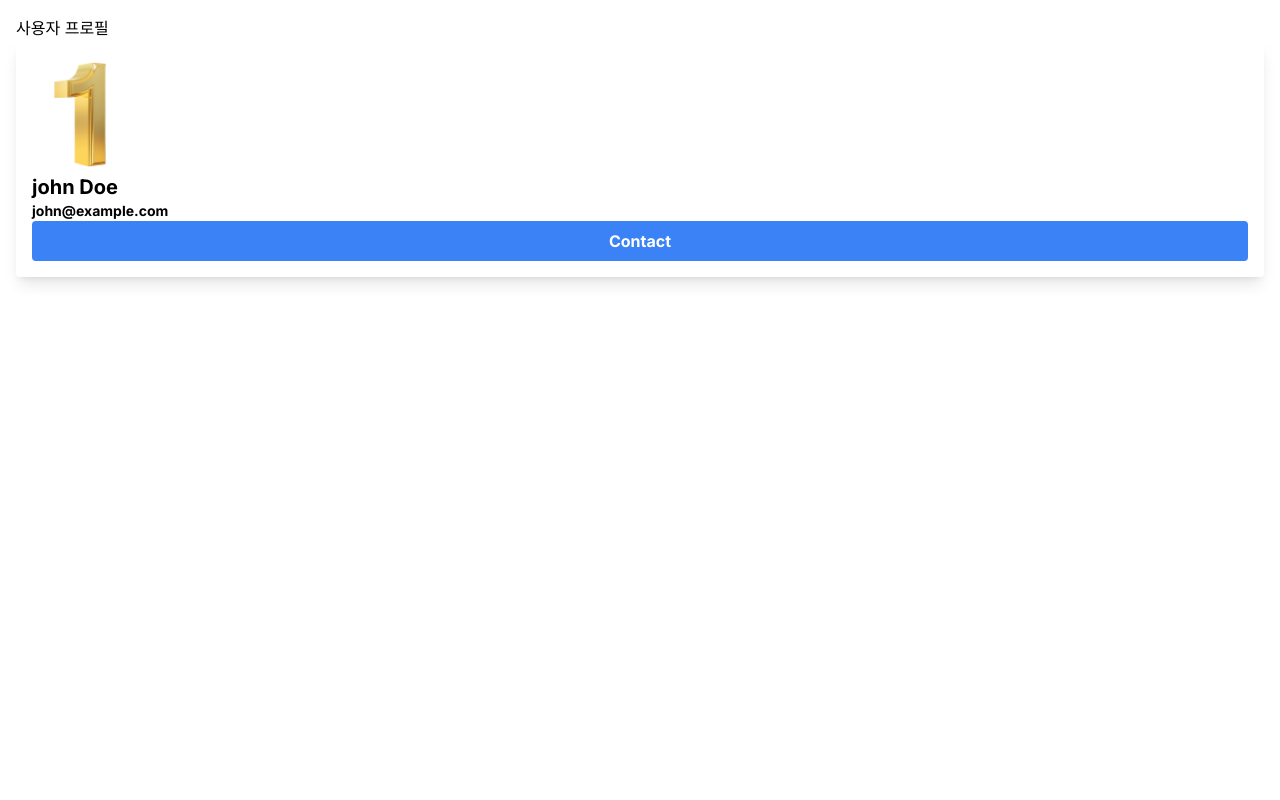
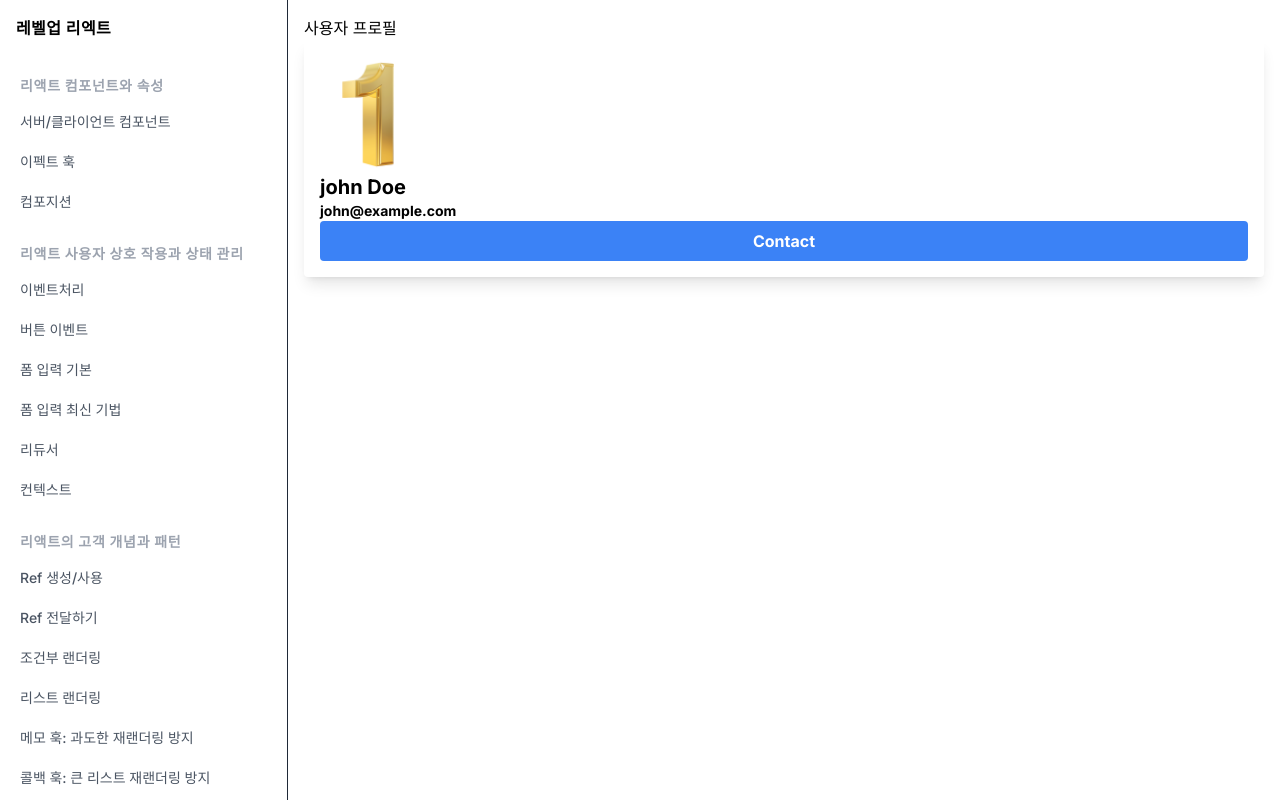
Before and after one commit to jeong-jihyun/my-next-app, a Next.js app: page /composition in a window 1280 px wide. Built offline with nearby package versions, Linux system fonts and the light colour scheme.

Commit message:
반응형 내비게이션 메뉴 실습하기

```diff
--- /dev/null
+++ b/src/app/global-nav.tsx
@@ -0,0 +1,81 @@
+"use client";
+
+import clsx from "clsx";
+import Link from "next/link";
+import { useState } from "react";
+import { menus, type Item } from "./menu";
+
+export function GlobalNav() {
+  const [isOpen, setIsOpen] = useState(false);
+  const close = () => setIsOpen(false);
+  return (
+    <div className="fixed top-0 z-10 flex flex-col w-full bg-white border-b border-gray-800 lg:bottom-0 lg:z-auto lg:w-72 lg:border-b-0 lg:border-r lg:border-gray-800">
+      <div className="flex items-center px-4 py-4 h-14 lg:h-auto">
+        <Link
+          href={"/"}
+          className="group flex w-full items-center gap-x-2.5"
+          onClick={close}
+        >
+          <h3 className="font-semibold tracking-wide text-black group-hover:text-gray-400">
+            레벨업 리엑트
+          </h3>
+        </Link>
+      </div>
+      <button
+        type="button"
+        className="absolute top-0 right-0 flex items-center px-4 group h-14 gap-x-2 lg:hidden"
+        onClick={() => setIsOpen(!isOpen)}
+      >
+        <div className="font-medium text-black group-hover:text-gray-400">
+          메뉴
+        </div>
+        {isOpen ? (
+          <span className="block w-12 text-gray-600">닫기</span>
+        ) : (
+          <span className="block w-12 text-gray-600">펼치기</span>
+        )}
+      </button>
+      {/* clsx는 어떻게 처리 되는 것인가? */}
+      <div
+        className={clsx("overflow-y-auto lg:static lg:block", {
+          "fixed inset-x-0 bottom-0 top-14 mt-px bg-white": isOpen,
+          hidden: !isOpen,
+        })}
+      >
+        <nav className="px-2 pt-5 pb-24 space-y-6">
+          {menus.map((section) => {
+            return (
+              <div key={section.name}>
+                <div className="px-3 mb-2 text-sm font-bold tracking-wider text-gray-400 uppercase">
+                  <div>{section.name}</div>
+                </div>
+                <div className="space-y-1">
+                  {section.items.map((item) => (
+                    <GlobalNavItem key={item.slug} item={item} close={close} />
+                  ))}
+                </div>
+              </div>
+            );
+          })}
+        </nav>
+      </div>
+    </div>
+  );
+}
+function GlobalNavItem({
+  item,
+  close,
+}: {
+  item: Item;
+  close: () => false | void;
+}) {
+  return (
+    <Link
+      onClick={close}
+      href={`/${item.slug}`}
+      className="block px-3 py-2 text-sm font-medium text-gray-600 rounded-md hover:text-gray-800 hover:bg-gray-100"
+    >
+      {item.name}
+    </Link>
+  );
+}
--- a/src/app/layout.tsx
+++ b/src/app/layout.tsx
@@ -1,14 +1,17 @@
 import './globals.css'
-import { Metadata } from "next";
+import type { Metadata } from "next";
 
 // 라틴 문자 부분 집합으로 설정되어 있어 페이지 로딩 속도를 개선하고 사용자 경험을 향상하는데 도움
 import { Inter } from "next/font/google";
+import { GlobalNav } from './global-nav';
 
 const inter = Inter({ subsets: ["latin"] });
+
 export const metadata: Metadata = {
   title: "Create Next App",
   description: "Generate by create next app",
 };
+
 export default function RootLayOut({
   children,
 }: {
@@ -16,7 +19,10 @@ export default function RootLayOut({
 }) {
   return (
     <html lang="en">
-      <body className={inter.className}>{children}</body>
+      <body className={inter.className}>
+        <GlobalNav/>
+        <div className='lg:pl-72'>{children}</div>
+      </body>
     </html>
   );
 }
--- /dev/null
+++ b/src/app/menu.ts
@@ -0,0 +1,39 @@
+export type Item = {
+  name: string;
+  slug: string;
+};
+
+export const menus: { name: string; items: Item[] }[] = [
+  {
+    name: "리액트 컴포넌트와 속성",
+    items: [
+      { name: "서버/클라이언트 컴포넌트", slug: "server-component" },
+      { name: "이펙트 훅", slug: "effect" },
+      { name: "컴포지션", slug: "composition" },
+    ],
+  },
+  {
+    name: "리액트 사용자 상호 작용과 상태 관리",
+    items: [
+      { name: "이벤트처리", slug: "event" },
+      { name: "버튼 이벤트", slug: "button" },
+      { name: "폼 입력 기본", slug: "input" },
+      { name: "폼 입력 최신 기법", slug: "form-state" },
+      { name: "리듀서", slug: "reducer" },
+      { name: "컨텍스트", slug: "context" },
+    ],
+  },
+  {
+    name: "리액트의 고객 개념과 패턴",
+    items: [
+        { name: "Ref 생성/사용", slug: "ref" },
+        { name: "Ref 전달하기", slug: "ref-forward" },
+        { name: "조건부 랜더링", slug: "conditional-rendering" },
+        { name: "리스트 랜더링", slug: "list-rendering" },
+        { name: "메모 훅: 과도한 재랜더링 방지", slug: "memo" },
+        { name: "콜백 훅: 큰 리스트 재랜더링 방지", slug: "list-rendering-callback" },
+        { name: "사용자 정의 훅", slug: "custom-hook" },
+
+    ],
+  },
+];
```
Also changed, not shown: 1 other file (tests, documents, lock files or other folders).
